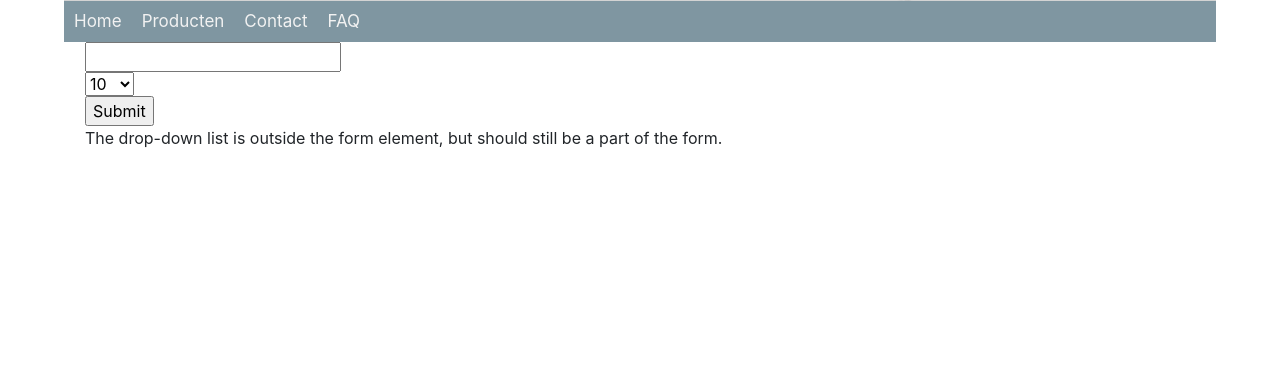
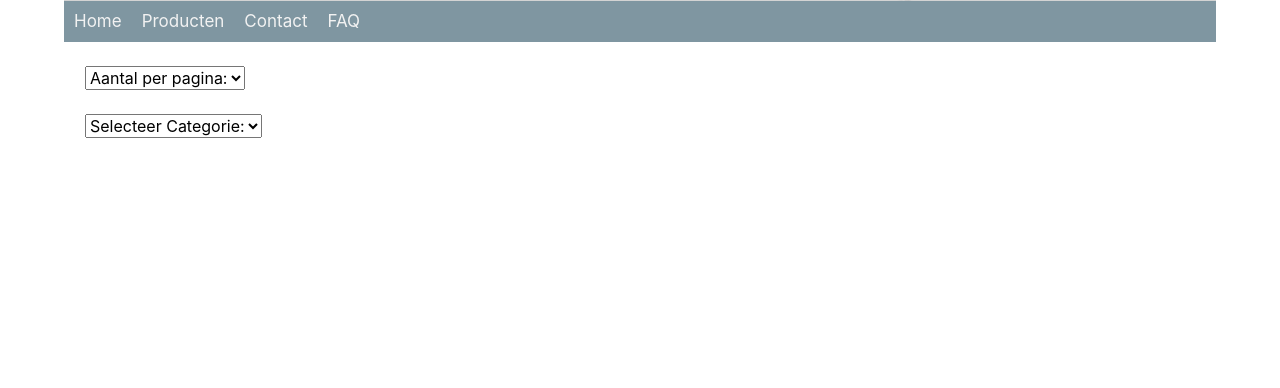
Before and after one commit to snoordman/wide-world-importers, a PHP site: page /browseproduct.php in a window 1280 px wide. Shown: the part 412-800 px from the top of the page. Run offline with PHP 8.4, Linux system fonts and the light colour scheme.

Commit message:
no message

```diff
--- a/browseproduct.php
+++ b/browseproduct.php
@@ -3,3 +3,7 @@ $viewFile = "viewFile/browseproduct.php";
 require_once ("template.php");
 
 // alles met php
+
+if(isset($_POST["amountProducts"])){
+    echo "";
+}
--- a/viewFile/browseproduct.php
+++ b/viewFile/browseproduct.php
@@ -1,18 +1,28 @@
 <!-- Alles met html -->
 
 <div>
-    <form action="/action_page.php" id="carform">
-        <input type="text" name="fname">
-        <br>
-        <select name="carlist" form="carform">
+    <br>
+    <form name="amountProductsForm" method="post">
+        <select name="amountProducts" id="amountProducts" onchange="this.form.submit()">
+            <option value=>Aantal per pagina:</option>
             <option value=10>10</option>
             <option value=25>25</option>
             <option value=50>50</option>
             <option value=100>100</option>
         </select>
-        <br/>
-        <input type="submit">
     </form>
 
-    <p>The drop-down list is outside the form element, but should still be a part of the form.</p>
+    <form action="/action_page.php" id="Filters">
+        <br>
+        <select name="filter1" id="filter1">
+            <option value=>Selecteer Categorie:</option>
+            <option value=>10</option>
+            <option value=25>25</option>
+            <option value=50>50</option>
+            <option value=100>100</option>
+        </select>
+        <br/>
+
+    </form>
+
 </div>
```
